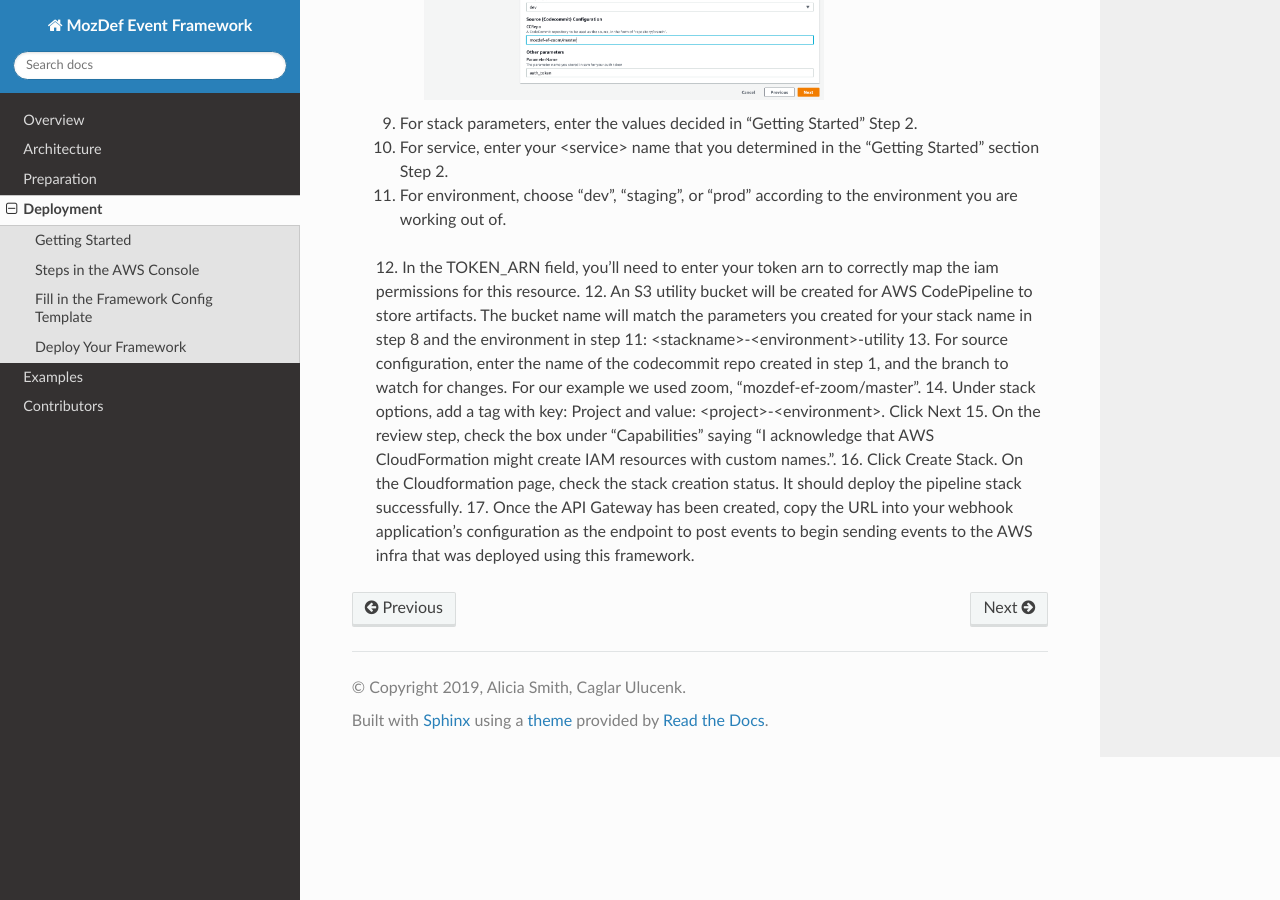
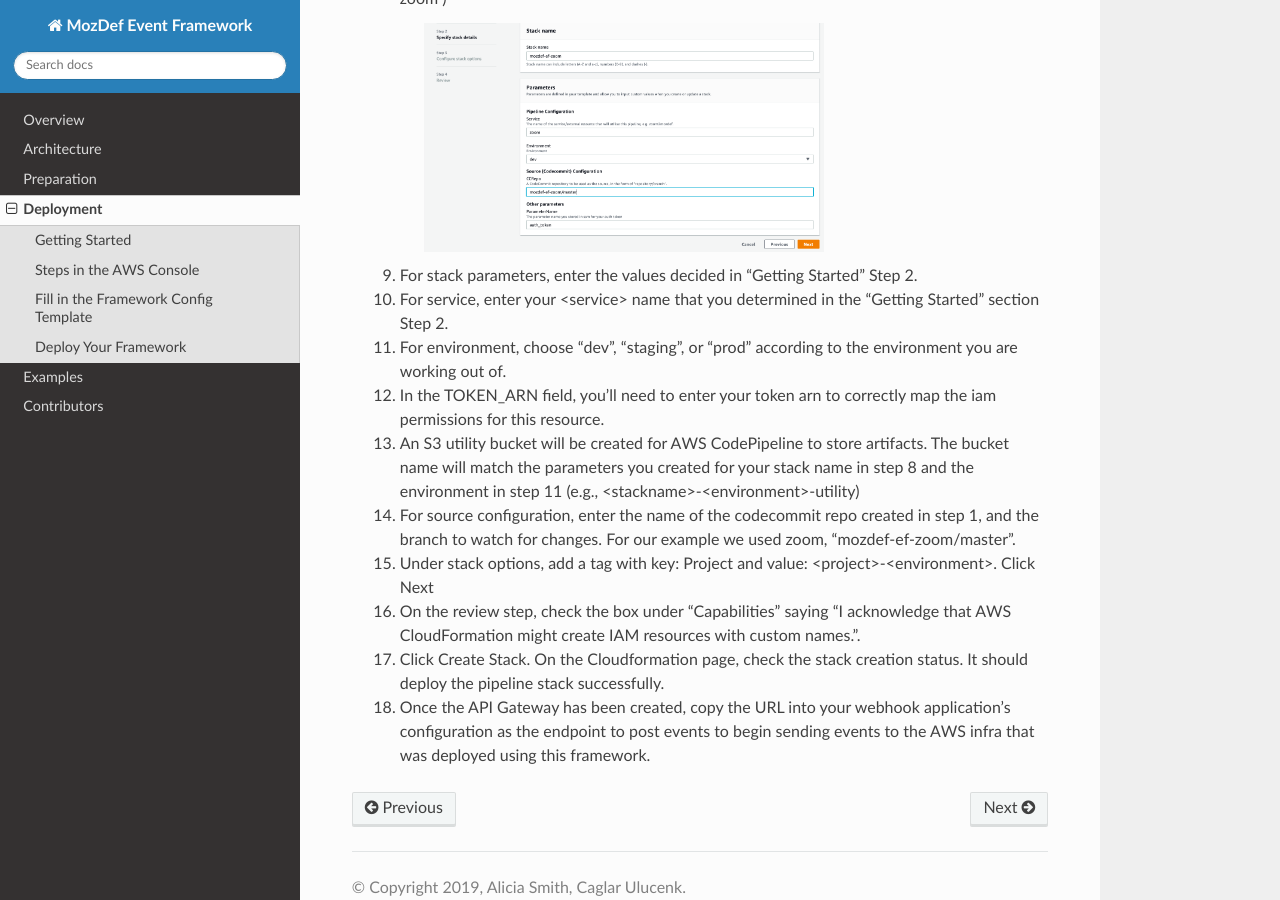
Before and after one commit to mozilla/mozdef-event-framework, a Sphinx documentation site: the page built from docs/source/usage/deployment.rst, in a window 1280 px wide and 900 px high, scrolled down 3505 px. Built offline with Sphinx 7.4.7 and the Read the Docs theme 2.0.0, drawn with Linux system fonts in a browser that asks for light colours; some of the changed text lies outside the part shown.

Commit message:
fixing numbered list

```diff
--- a/docs/source/overview.rst
+++ b/docs/source/overview.rst
@@ -53,6 +53,7 @@ Workflow Diagrams
          :alt: High Level Overview of the Work/Process Flow Steps From Start to Finish
 
 |
+
 Dataflow Diagram
 *****************
 
@@ -66,6 +67,7 @@ Dataflow Diagram
          :alt: High Level Overview of the Data Flow From Start to Finish
 
 |
+
 Components
 ------------
 The following components make up this framework:
--- a/docs/source/usage/deployment.rst
+++ b/docs/source/usage/deployment.rst
@@ -106,23 +106,23 @@ This is where we take everything we've done up to this point and start the deplo
   4. Go to “Services -> CloudFormation” on the AWS Console.
   5. On top right, click “Create stack (with new resources)”
   6. Select “template is ready” on the first option. In “specify template” menu, select “upload a template file”
+
      .. image:: ../images/create_stack.png
         :width: 400
         :alt: AWS Cloudformation Console
-
   7. Browse the filesystem, and select the CloudFormation template you wish to use under the “templates” directory of the cloned and updated framework code. Assuming no syntax errors, click next.
   8. For the stack name, enter something descriptive, like: <project>-<service> (e.g., mozdef-ef-zoom )
+
       .. image:: ../images/stack_details.png
         :width: 400
         :alt: AWS Cloudformation Console
-
   9. For stack parameters, enter the values decided in "Getting Started" Step 2.
   10. For service, enter your <service> name that you determined in the "Getting Started" section Step 2.
   11. For environment, choose “dev”, "staging", or "prod" according to the environment you are working out of.
   12. In the TOKEN_ARN field, you'll need to enter your token arn to correctly map the iam permissions for this resource.
-  12. An S3 utility bucket will be created for AWS CodePipeline to store artifacts. The bucket name will match the parameters you created for your stack name in step 8 and the environment in step 11: <stackname>-<environment>-utility
-  13. For source configuration, enter the name of the codecommit repo created in step 1, and the branch to watch for changes. For our example we used zoom, “mozdef-ef-zoom/master”.
-  14. Under stack options, add a tag with key: Project and value: <project>-<environment>. Click Next
-  15. On the review step, check the box under “Capabilities” saying “I acknowledge that AWS CloudFormation might create IAM resources with custom names.”.
-  16. Click Create Stack. On the Cloudformation page, check the stack creation status. It should deploy the pipeline stack successfully.
-  17. Once the API Gateway has been created, copy the URL into your webhook application's configuration as the endpoint to post events to begin sending events to the AWS infra that was deployed using this framework.
+  13. An S3 utility bucket will be created for AWS CodePipeline to store artifacts. The bucket name will match the parameters you created for your stack name in step 8 and the environment in step 11 (e.g., <stackname>-<environment>-utility)
+  14. For source configuration, enter the name of the codecommit repo created in step 1, and the branch to watch for changes. For our example we used zoom, “mozdef-ef-zoom/master”.
+  15. Under stack options, add a tag with key: Project and value: <project>-<environment>. Click Next
+  16. On the review step, check the box under “Capabilities” saying “I acknowledge that AWS CloudFormation might create IAM resources with custom names.”.
+  17. Click Create Stack. On the Cloudformation page, check the stack creation status. It should deploy the pipeline stack successfully.
+  18. Once the API Gateway has been created, copy the URL into your webhook application's configuration as the endpoint to post events to begin sending events to the AWS infra that was deployed using this framework.
```
